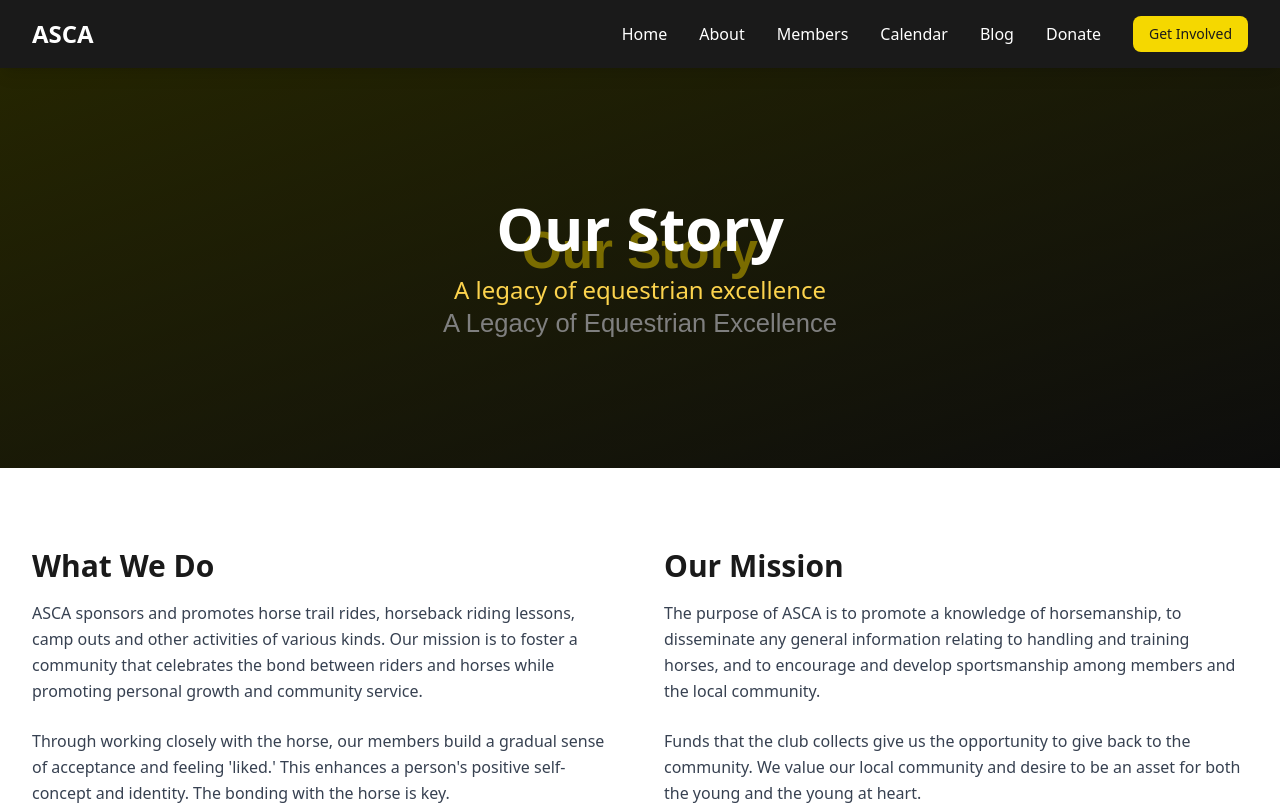
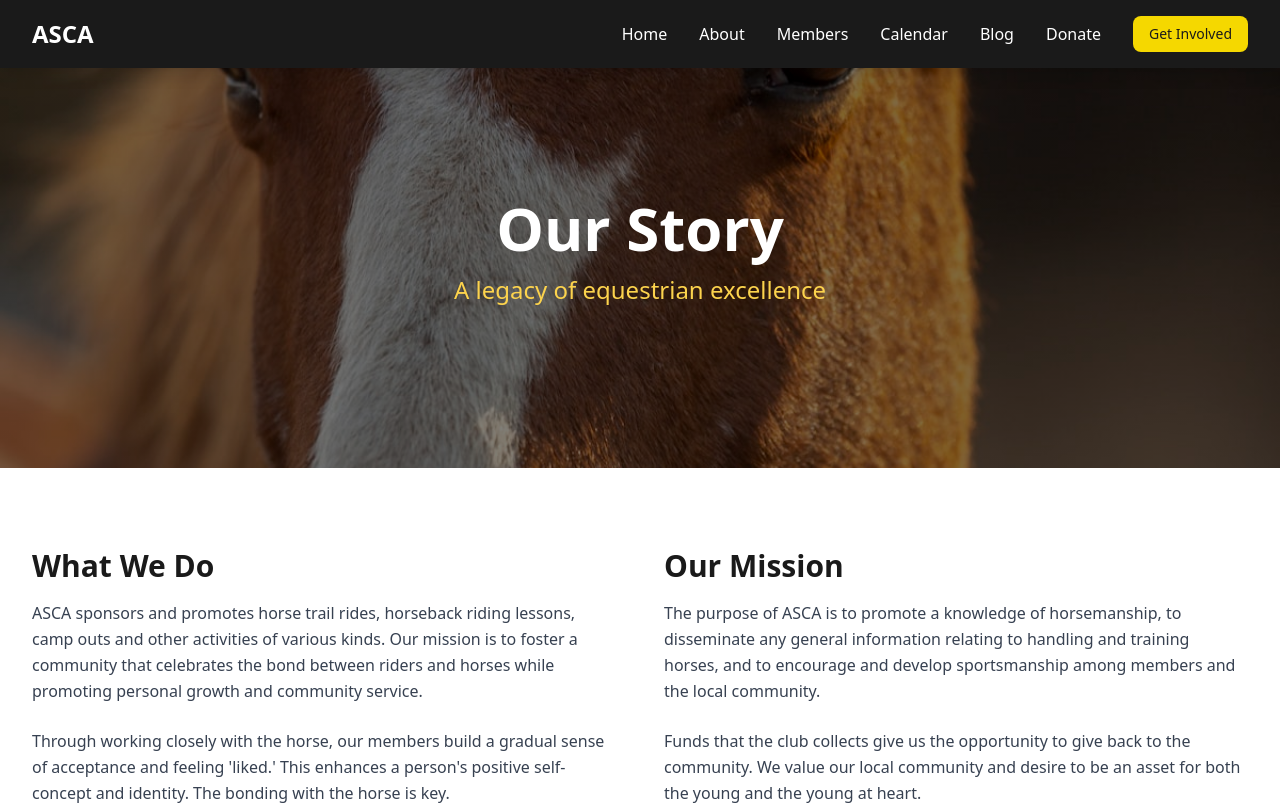
Before and after one commit to wizelements/asca-pwa, a Next.js app: page /about in a window 1280 px wide. Shown: the top 805 px of the page. Built offline with nearby package versions, Linux system fonts and the light colour scheme; no server answers; the database is empty.

Commit message:
feat: add real images to ASCA PWA (hero, gallery, members, blog, events)
Amp-Thread-ID: https://ampcode.com/threads/T-019bfd1c-cf7b-71fe-9d2f-73033b4a25cc
Co-authored-by: Amp <amp@ampcode.com>

```diff
--- a/app/about/page.tsx
+++ b/app/about/page.tsx
@@ -19,10 +19,10 @@ export default async function About() {
           --color-neutral: ${theme.colors.neutral};
         }
       `}</style>
-      <Header settings={settings} />
+      <Header />
       <main>
         <Hero
-          image="/images/hero/about.svg"
+          image="/images/hero/about.jpg"
           title="Our Story"
           subtitle="A legacy of equestrian excellence"
         />
@@ -90,7 +90,7 @@ export default async function About() {
           </div>
         </section>
       </main>
-      <Footer settings={settings} />
+      <Footer />
     </>
   );
 }
```
